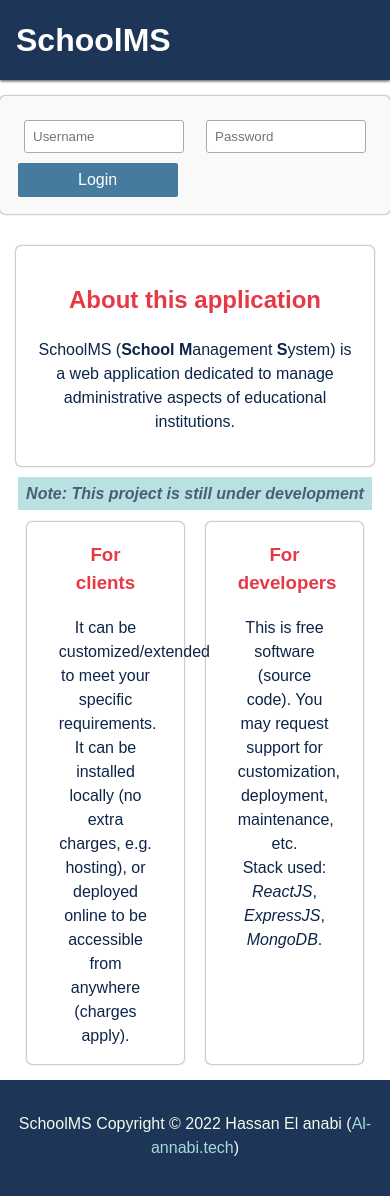
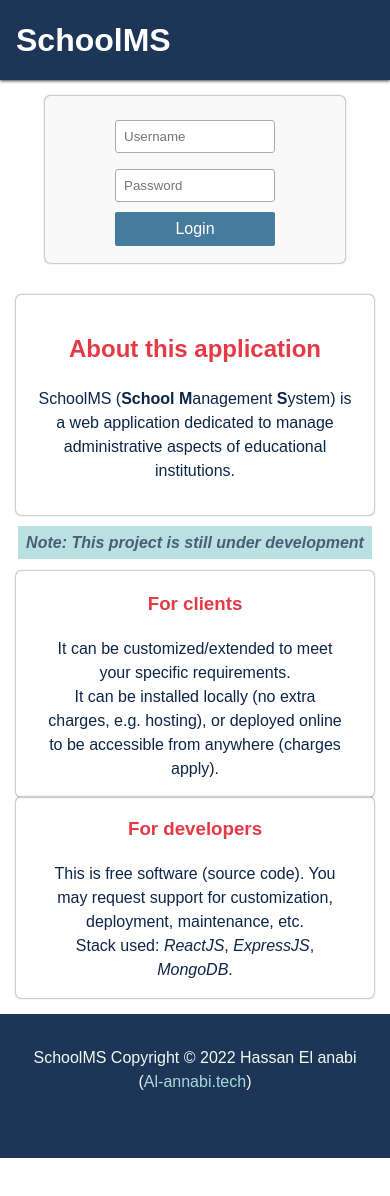
Before and after one commit to abdi-abderraouf/schoolms, a React (Create React App) app in the folder frontend/: page /login in a window 390 px wide. Shown: the top 1196 px of the page. After the commit the page ends 1158 px from the top, so only its background shows below. Built offline with nearby package versions, Linux system fonts and the light colour scheme.

Commit message:
optimize for mobile view

```diff
--- a/frontend/src/components/about.jsx
+++ b/frontend/src/components/about.jsx
@@ -2,11 +2,6 @@ export default function About() {
     const style = {
 	textAlign: "center",
 	padding: "1rem"
-    };
-
-    const divStyle = {
-	display: "flex",
-	justifyContent: "space-around"
     };
 
     const colStyle = {
@@ -26,7 +21,7 @@ export default function About() {
 	    <p>
 		<i className="alert">Note: This project is still under development</i>
 	    </p>
-	    <div style={ divStyle }>
+	    <div className="flex resp-flex" style={{ justifyContent: "space-around" }}>
 		<div className="card" style={ colStyle }>
 		    <h3>For clients</h3>
 		    <p>
--- a/frontend/src/components/classes.jsx
+++ b/frontend/src/components/classes.jsx
@@ -47,7 +47,7 @@ function ClassForm({ onAdd, onCancel }) {
     };
 
     return (
-	<form className="card" onSubmit={addClass}>
+	<form className="card resp-flex" onSubmit={addClass}>
 	    <label htmlFor="class-day">	Week Day
 		<select id="class-day" name="day">
 		    { days.map((day, i) =>
@@ -176,9 +176,9 @@ export default function Classes() {
 		  onAdd={refreshData}
 		  onCancel={() => setShowForm(false)}/>
 	    }
-	    <div>
+	    <div style={{ margin: "1rem 0 2rem"}}>
 		<div className="header-row flex">
-		    <Cell w="18" content="Week Day" />
+		    <Cell w="18" content="Day" />
 		    <Cell w="20" content="Branch" />
 		    <Cell w="10" content="Level" />
 		    <Cell w="15" content="Subject" />
--- a/frontend/src/components/footer.jsx
+++ b/frontend/src/components/footer.jsx
@@ -4,15 +4,18 @@ export default function Footer() {
 	backgroundColor: "var(--primary)",
 	paddingTop: "2em",
 	paddingBottom: "4em",
-	textAlign: "center"
+	textAlign: "center",
+	justifyContent: "center",
+	columnGap: "1rem"
     };
 
     return (
-	<footer {...{ style }}>
-	    SchoolMS Copyright &copy; 2022  Hassan El anabi (
-	    <a target="_blank" rel="noreferrer" href="https://al-annabi.tech">
-		Al-annabi.tech
-	    </a>)
+	<footer className="flex resp-flex" {...{ style }}>
+	    <span>SchoolMS Copyright &copy; 2022  Hassan El anabi</span>
+	    <span> (<a target="_blank" rel="noreferrer" href="https://al-annabi.tech">
+			Al-annabi.tech
+		    </a>)
+	    </span>
 	</footer>
     );
 }
--- a/frontend/src/components/navbar.jsx
+++ b/frontend/src/components/navbar.jsx
@@ -17,7 +17,9 @@ export default function NavBar() {
 	justifyContent: "center",
 	boxShadow: "var(--shadow)",
 	backgroundColor: "var(--secondary)",
-	margin: 0
+	margin: 0,
+	padding: 0,
+	textAlign: "center"
     };
 
     const linkStyle = to => ({
--- a/frontend/src/components/students.jsx
+++ b/frontend/src/components/students.jsx
@@ -51,7 +51,8 @@ function Student() {
 
     const tableStyle = {
 	maxWidth: "600px",
-	margin: "1rem auto"
+	margin: "1rem auto",
+	width: "90%"
     };
 
     return (
@@ -142,7 +143,7 @@ function StudentForm({ student, handleData, cancel }) {
     };
 
     return (
-	<form className="card" onSubmit={ handleSubmit }>
+	<form className="card resp-flex" onSubmit={ handleSubmit }>
 	    <label htmlFor="student-number">
 		Student number <input id="student-number"
 				      name="studentNum"
--- a/frontend/src/style.css
+++ b/frontend/src/style.css
@@ -35,6 +35,7 @@ form {
     display: flex;
     flex-wrap: wrap;
     justify-content: space-between;
+    width: 95%;
 }
 
 form > * {
@@ -156,6 +157,16 @@ table {
     border-bottom: 1px dashed #E63946;
 }
 
+.day-row > .schedule-cell {
+    align-items: center;
+    background-color: var(--lighter);
+    border-top: 3px solid white;
+    border-bottom: 3px solid white;
+    display: flex;
+    justify-content: center;
+
+}
+
 #student-table tr {
     border-bottom: 1px solid #AAA;
     cursor: default;
@@ -168,3 +179,53 @@ table {
 #student-table th {
     width: 40%;
 }
+
+@media screen and (max-width: 576px) {
+    form {
+	flex-direction: column;
+	align-items: center;
+	max-width: 300px;
+    }
+
+    .resp-flex {
+	flex-direction: column;
+    }
+
+    .resp-flex > * {
+	width: 100% !important;
+    }
+
+    .header-row > .schedule-cell:first-child {
+	width: 10vw !important;
+    }
+
+    .header-row > .schedule-cell:nth-child(2) {
+	width: 25vw !important;
+    }
+
+    .header-row > .schedule-cell:nth-child(3) {
+	width: 12vw !important;
+    }
+
+    .header-row > .schedule-cell:nth-child(4) {
+	width: 16vw !important;
+    }
+
+    .day-row > .schedule-cell {
+	writing-mode: vertical-lr;
+	width: 10vw !important;
+    }
+
+    .class-row > .schedule-cell:first-child {
+	width: 25vw !important;
+    }
+
+    .class-row > .schedule-cell:nth-child(2) {
+	width: 12vw !important;
+    }
+
+    .class-row > .schedule-cell:nth-child(3) {
+	width: 16vw !important;
+    }
+
+}
```
